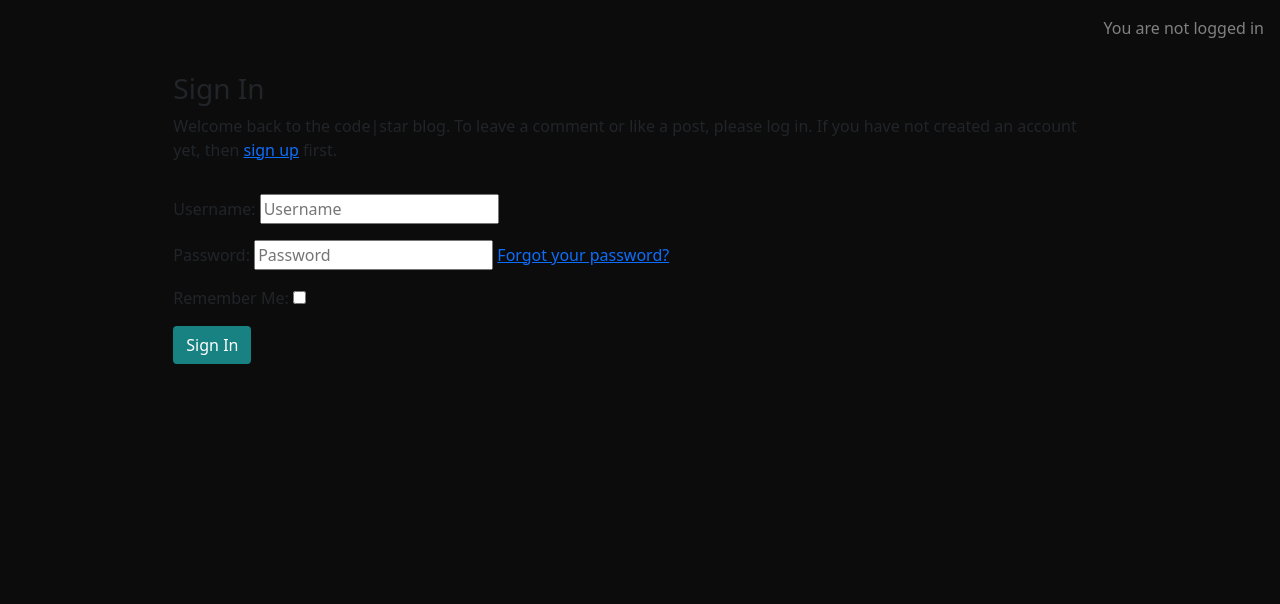
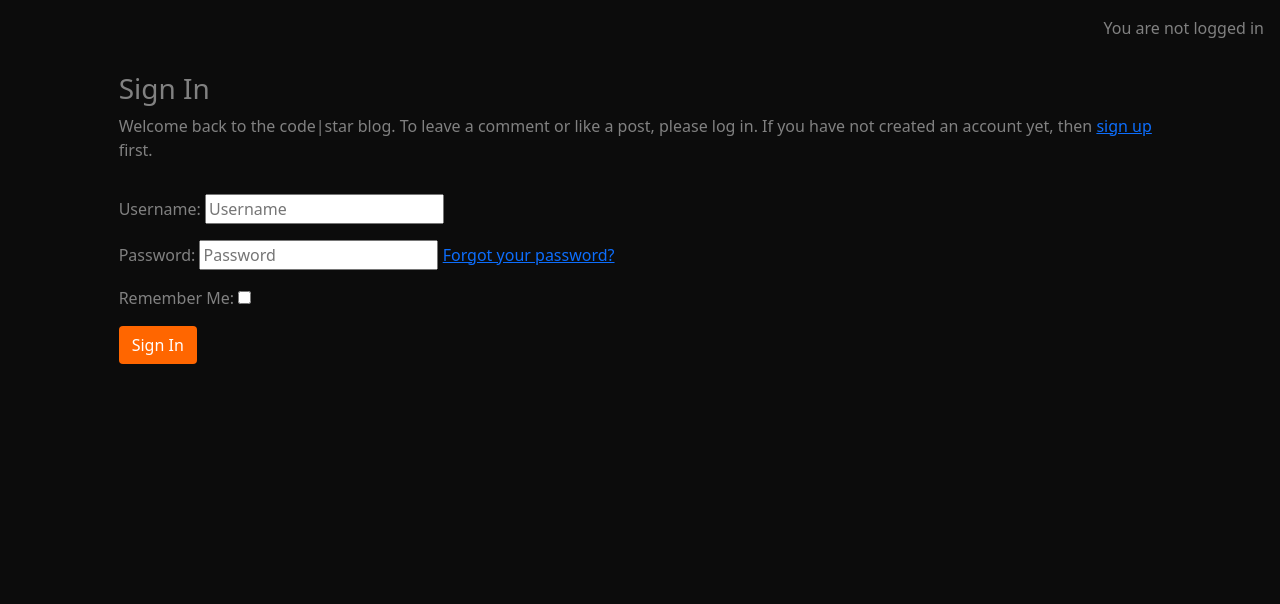
Before and after one commit to ZakL1/project4, a Django app: page /accounts/login/ in a window 1280 px wide; the page is wider, and only the part inside the window is pictured. Shown: the part 112-716 px from the top of that part. Run offline with Django 4.2, Linux system fonts and the light colour scheme; some libraries are stand-ins or nearby versions.

Commit message:
styled sign up, register and sign in pages

```diff
--- a/static/css/style.css
+++ b/static/css/style.css
@@ -133,18 +133,35 @@ h2 {
     color: lightgray;
 }
 
+/* styles for login in, sing out and sign up */
+
 .btn-signup,
 .btn-edit {
-    background-color: #188181;
+    background-color: #ff6600;
     color: #fff;
 }
 
 .btn-signup:hover,
 .btn-signup:active {
     background-color: #fff;
-    color: #23BBBB;
+    color: black;
 }
 
+.sign_out {
+    color: #818181;
+}
+
+.sign_up {
+    color: #818181;
+}
+
+.login {
+    color: #818181;
+}
+
+.signup_container {
+    color:#818181;
+}
 
 .faded {
     color: rgb(172, 175, 175);
--- a/templates/account/login.html
+++ b/templates/account/login.html
@@ -7,12 +7,14 @@
 
 {% block content %}
 
-<div class="container">
+<div class="col-md-12 mb-4 justify-content-center">
+    <div class="login_container col-md-12 mb-4">
         <div class="row">
             <div class="col-md-8 mt-3 offset-md-2">
-            <h3>{% trans "Sign In" %}</h3>
+                <h3 class="sign_up">{% trans "Sign In" %}</h3>
 
-            <p>{% blocktrans %}Welcome back to the code|star blog. To leave a comment or like a post, please log in. If
+                <p class="sign_up">{% blocktrans %}Welcome back to the code|star blog. To leave a comment or like a
+                    post, please log in. If
                     you
                     have not created an account yet, then <a class="link" href="{{ signup_url }}">sign up</a>
                     first.{% endblocktrans %}</p>
@@ -31,4 +33,5 @@
             </div>
         </div>
     </div>
+</div>
 {% endblock %}
--- a/templates/account/logout.html
+++ b/templates/account/logout.html
@@ -5,12 +5,12 @@
 {% block head_title %}{% trans "Sign Out" %}{% endblock %}
 
 {% block content %}
-<div class="container">
+<div class="signout_container justify-content-center">
     <div class="row">
         <div class="col-md-8 mt-3 offset-md-2">
-            <h3>{% trans "Sign Out" %}</h3>
+            <h3 class="sign_out">{% trans "Sign Out" %}</h3>
 
-            <p>{% trans 'Are you sure you want to sign out?' %}</p>
+            <p class="sign_out">{% trans 'Are you sure you want to sign out?' %}</p>
         </div>
     </div>
     <div class="row">
```
Also changed, not shown: templates/account/signup.html (+18 -4 lines). Lines whose indentation alone changed are shown as unchanged.
